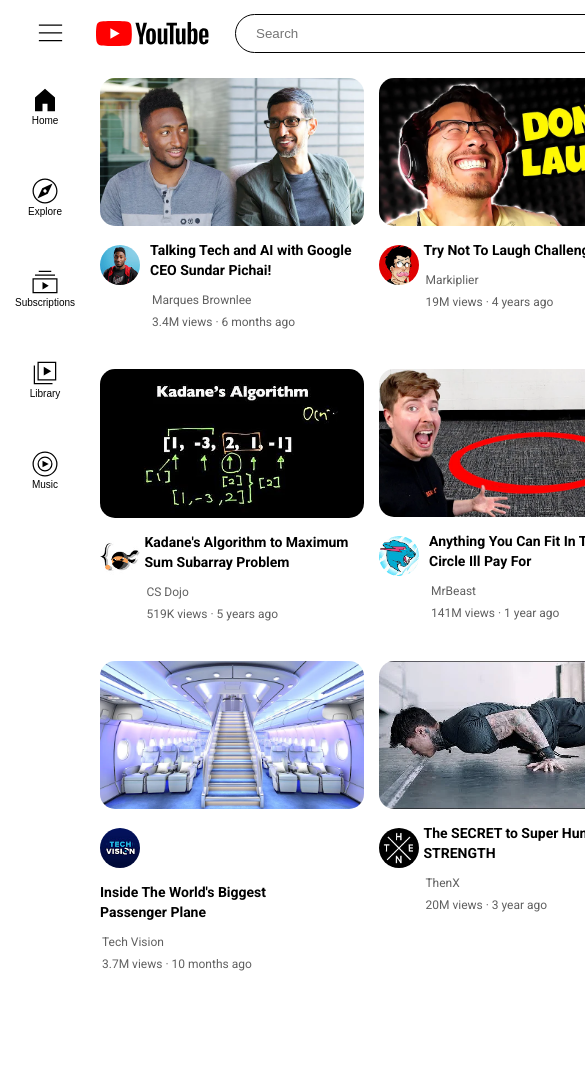
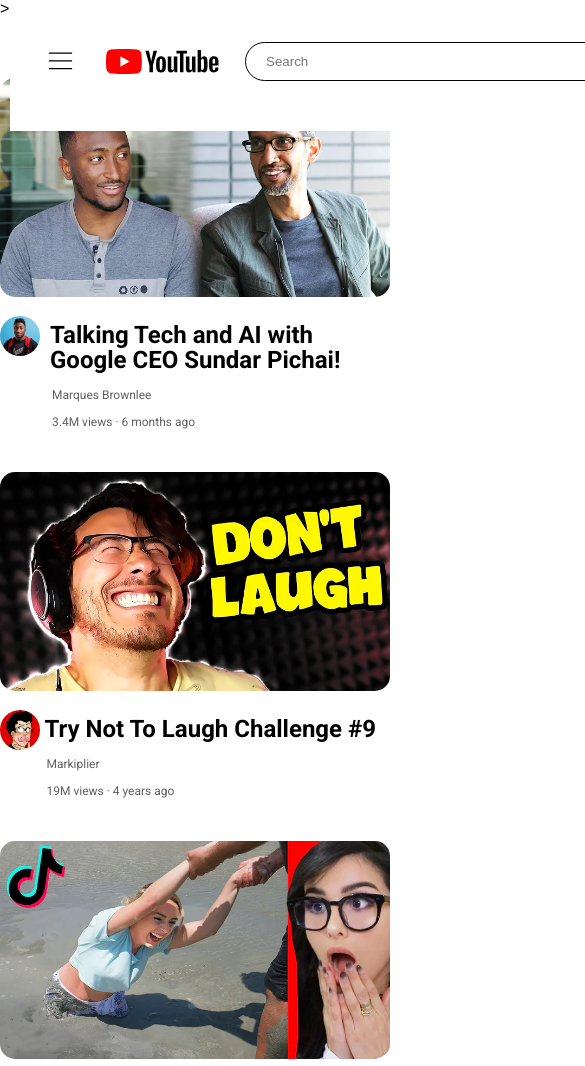
Before and after one commit to Akash01010101/youtubbeb, a plain HTML site: page index.html in a window 390 px wide. Shown: the top 1066 px of the page, 585 px wide, since content can reach past the window. Before the commit the page ends 976 px from the top, so only its background shows below. Drawn offline with Linux system fonts and the light colour scheme.

Commit message:
some responsiveness for mobile devices

```diff
--- a/style.css
+++ b/style.css
@@ -95,10 +95,6 @@
   position: fixed;
   width: 65px;
   text-align: center;
-
-
-
-
 }
 
 .e {
@@ -128,7 +124,7 @@
 
 p {
   margin-top: 10px;
-  width: 210px;
+  width:;
   font-family: roboto;
   line-height: 20px;
 }
@@ -234,3 +230,37 @@
 .left-img{
   width: 30px;
 }
+@media  (max-width:1500px) {
+
+  .videogrid {
+    display: grid;
+    grid-template-columns: 100vw;
+    column-gap: 15px;
+    row-gap: 35px;
+    margin-left: 0px;
+    margin-right: 0px;
+  }
+  .sidebar-left{
+    display: none;
+  }
+  .title1,
+  .title2 {
+    margin-top: 22px;
+    margin-bottom: 10px;
+    font-weight: 600;
+    font-size: 24px;
+    text-decoration: none;
+  }
+  .divv2{
+    width: 80vw;
+  }
+  p{
+    line-height: 25px;
+  }
+  .head{
+    width: 100vw;
+   left: 10px;
+   right: 10px;
+  height: 100px;
+  }
+}
```
Also changed, not shown: index.html (+2 -1 lines).
